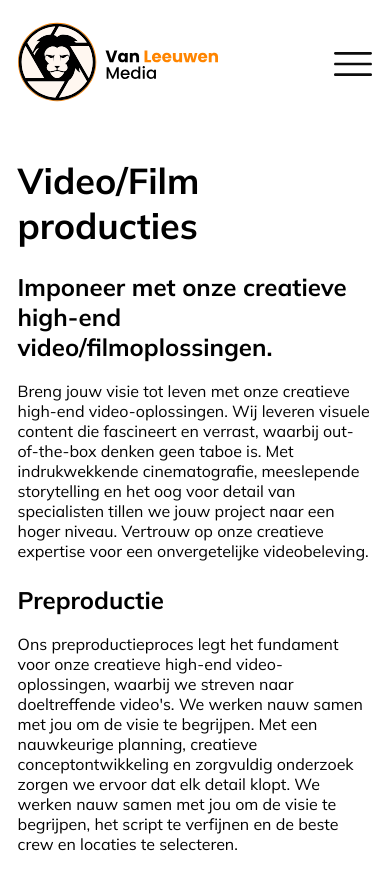
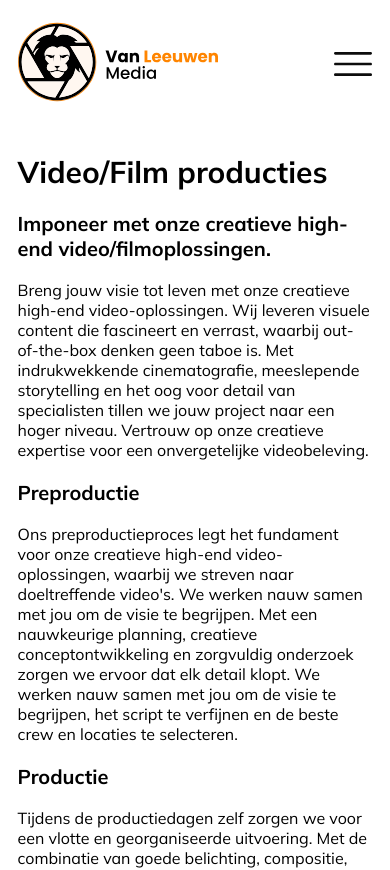
Before and after one commit to h1bba/van-leeuwen-media, a Next.js app: page /film in a window 390 px wide. Shown: the top 870 px of the page. Built offline with nearby package versions, Linux system fonts and the light colour scheme.

Commit message:
gridgap difference

```diff
--- a/app/colorgrading/color.module.css
+++ b/app/colorgrading/color.module.css
@@ -158,7 +158,7 @@
 
 .righttext {
     text-align: right;
-    font-size: 24px;
+    font-size: 20px;
 }
 
 @media (max-width: 1400px) {
@@ -199,6 +199,9 @@
     .servicegrid {
         max-width: 91%;
         padding: 0;
+        grid-gap: 0;
+        gap: 0;
+
     }
 
     .text {
@@ -207,11 +210,14 @@
     }
 
     .text h2 {
-        font-size: 36px;
+        font-size: 30px;
     }
 
     .text h3 {
-        font-size: 24px;
+        margin-top: 0.5em;
+        margin-bottom: 0.5em;
+
+        font-size: 20px;
     }
 
     .text p {
@@ -220,8 +226,6 @@
 
     .images img {
         width: 100%;
-        margin-bottom: 1em;
-        margin-right: 1em;
     }
 
     .imagessticky {
--- a/app/components/work/SelectedWork.module.css
+++ b/app/components/work/SelectedWork.module.css
@@ -243,7 +243,7 @@
 
 .sweetbobContainer::after {
 
-    content: 'Sweetbob | Dare to share';
+    content: 'Sweet bob | Dare to share';
     font-size: 1.5rem;
     font-weight: bold;
     position: absolute;
@@ -577,5 +577,6 @@
 @media (max-width: 492px) {
     .hero {
         font-size: 36px;
+        line-height: 115%;
     }
 }
--- a/app/film/film.module.css
+++ b/app/film/film.module.css
@@ -209,11 +209,11 @@
     }
 
     .text h2 {
-        font-size: 36px;
+        font-size: 30px;
     }
 
     .text h3 {
-        font-size: 24px;
+        font-size: 20px;
     }
 
     .text p {
--- a/app/motion/motion.module.css
+++ b/app/motion/motion.module.css
@@ -202,11 +202,11 @@
     }
 
     .text h2 {
-        font-size: 36px;
+        font-size: 30px;
     }
 
     .text h3 {
-        font-size: 24px;
+        font-size: 20px;
     }
 
     .text p {
--- a/app/sound/page.jsx
+++ b/app/sound/page.jsx
@@ -26,6 +26,7 @@ const Sound = () => {
                             <p>Een goede video bestaat uit drie hoofdelementen, een goed verhaal, mooie beelden en goede audio! Goede audio mag dus niet ontbreken en is een expertise apart. Laat ons jou helpen om de essentie van jouw video extra goed door te laten dringen!</p>
                         </div>
                         <div className={styles.images}>
+                            <h3 style={{ textAlign: 'right' }}>Sound Design Showreel</h3>
                             <video autoPlay muted loop controls >
                                 <source src={video} type="video/mp4" />
                             </video>
--- a/app/sound/sound.module.css
+++ b/app/sound/sound.module.css
@@ -208,11 +208,11 @@
     }
 
     .text h2 {
-        font-size: 36px;
+        font-size: 30px;
     }
 
     .text h3 {
-        font-size: 24px;
+        font-size: 20px;
     }
 
     .text p {
```
Also changed, not shown: app/colorgrading/page.jsx (+4 -4 lines).
